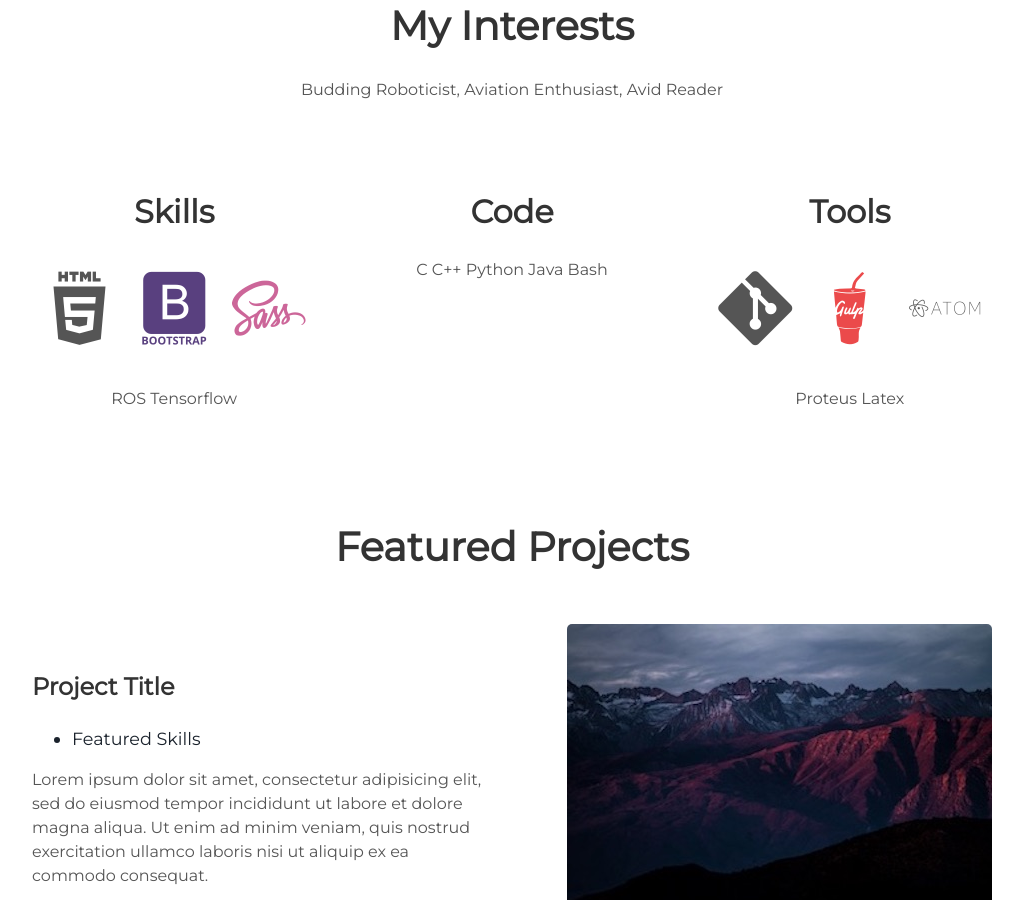
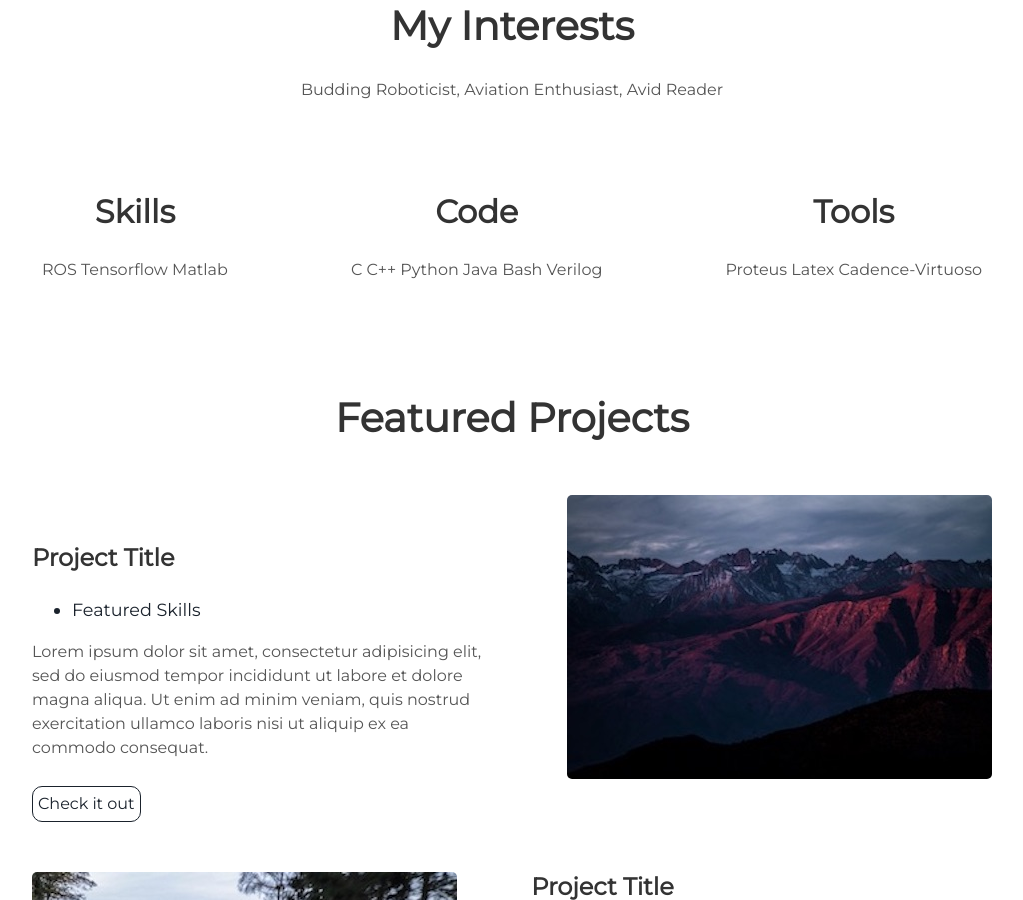
Before and after one commit to Matnay/matnay.github.io, a Jekyll site: the page built from index.html, in a window 1280 px wide and 900 px high, scrolled down 979 px. Shown: the whole window, without its empty margins (128-1151 px from the left). Built offline with Jekyll 4.4.1, drawn with Linux system fonts in a browser that asks for light colours.

Commit message:
Update about.html

```diff
--- a/_includes/about.html
+++ b/_includes/about.html
@@ -5,20 +5,14 @@
   <div class="user">
     <div class="tech">
       <h2>Skills</h2>
-      <i class="devicon-html5-plain-wordmark"></i>
-      <i class="devicon-bootstrap-plain-wordmark colored"></i>
-      <i class="devicon-sass-original colored"></i>
-      <p> ROS Tensorflow </p>
+      <p> ROS Tensorflow Matlab</p>
     </div>
     <div class="tech">
       <h2>Code</h2>
-      <p>C C++ Python Java Bash</p>
+      <p>C C++ Python Java Bash Verilog</p>
     </div>
     <div class="tech">
       <h2>Tools</h2>
-      <i class="devicon-git-plain"></i>
-      <i class="devicon-gulp-plain colored"></i>
-      <i class="devicon-atom-original-wordmark"></i>
-      <p> Proteus Latex </p>
+      <p> Proteus Latex Cadence-Virtuoso</p>
     </div>
 </div>
```
